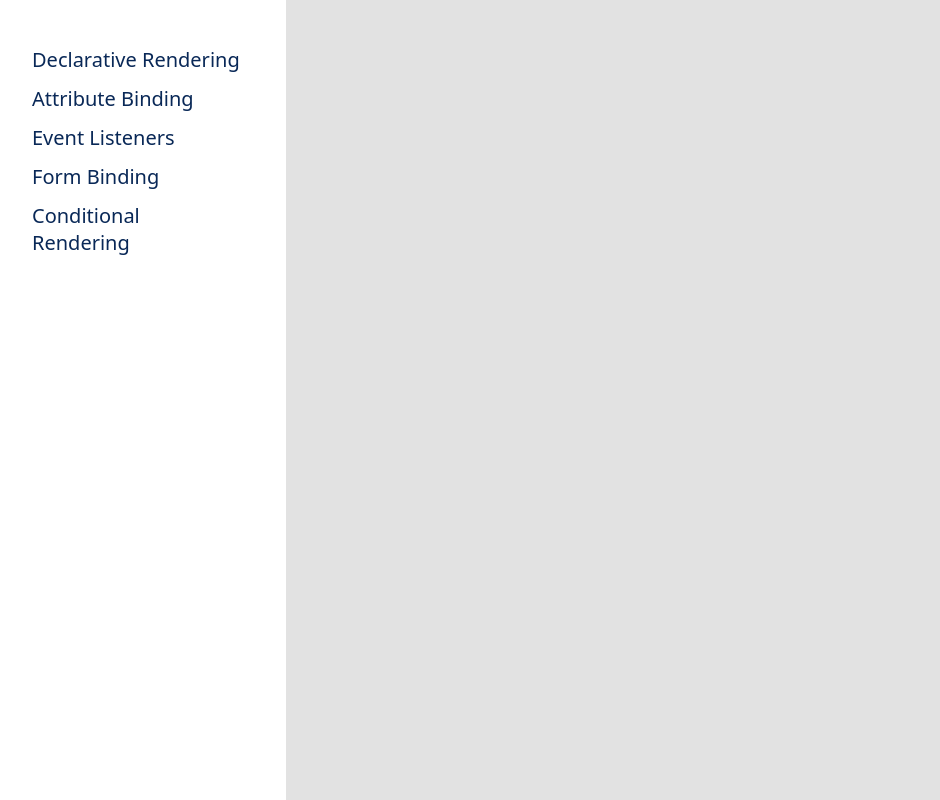
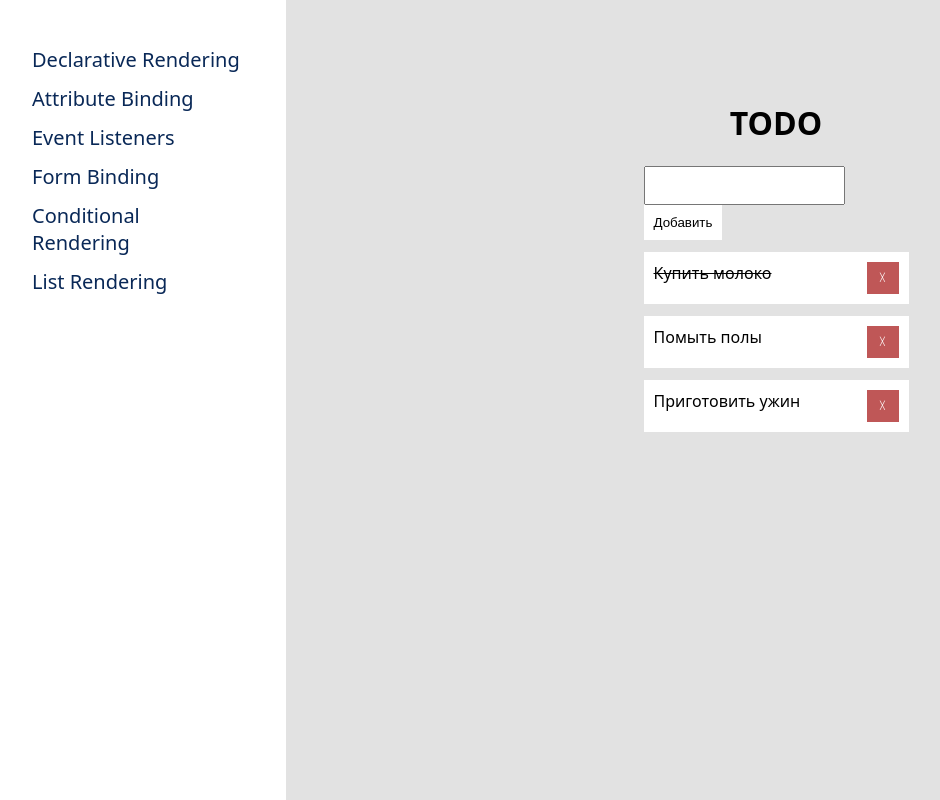
Before and after one commit to a-xalimonov/learnVue3, a Vue app: page /list_rendering in a window 1280 px wide. Shown: the whole page, without its empty margins (14-954 px from the left). Built offline with nearby package versions, Linux system fonts and the light colour scheme.

Commit message:
Сделано задание по отрисовке списков

```diff
--- a/src/App.vue
+++ b/src/App.vue
@@ -10,6 +10,7 @@ import { RouterLink, RouterView } from 'vue-router'
       <RouterLink to="/event_listeners">Event Listeners</RouterLink>
       <RouterLink to="/form_binding">Form Binding</RouterLink>
       <RouterLink to="/conditional_rendering">Conditional Rendering</RouterLink>
+      <RouterLink to="/list_rendering">List Rendering</RouterLink>
     </nav>
     <main>
       <RouterView />
--- a/src/router/index.ts
+++ b/src/router/index.ts
@@ -1,9 +1,10 @@
 import { createRouter, createWebHistory } from 'vue-router'
-import DeclarativeRendering from '../views/DeclarativeRendering.vue'
-import AttributeBinding from '../views/AttributeBinding.vue'
-import EventListeners from '../views/EventListeners.vue'
-import FormBinding from '../views/FormBinding.vue'
-import ConditionalRendering from '../views/ConditionalRendering.vue'
+import DeclarativeRendering from '../views/DeclarativeRendering/DeclarativeRendering.vue'
+import AttributeBinding from '../views/AttributeBinding/AttributeBinding.vue'
+import EventListeners from '../views/EventListeners/EventListeners.vue'
+import FormBinding from '../views/FormBinding/FormBinding.vue'
+import ConditionalRendering from '../views/ConditionalRendering/ConditionalRendering.vue'
+import ListRendering from '../views/ListRendering/ListRendering.vue'
 
 const router = createRouter({
   history: createWebHistory(import.meta.env.BASE_URL),
@@ -37,7 +38,11 @@ const router = createRouter({
       name: 'conditional_rendering',
       component: ConditionalRendering
     },
-
+    {
+      path: '/list_rendering',
+      name: 'list_rendering',
+      component: ListRendering
+    },
   ]
 })
 
--- a/src/views/DeclarativeRendering.vue
+++ b/src/views/DeclarativeRendering/DeclarativeRendering.vue
@@ -1,5 +1,5 @@
 <script setup lang="ts">
-import Clock from '../components/Clock.vue';
+import Clock from '../../components/Clock.vue';
 import { ref } from 'vue';
 
 const headerText = ref('Текущее время')
--- /dev/null
+++ b/src/views/ListRendering/ListRendering.vue
@@ -0,0 +1,104 @@
+<script setup lang="ts">
+import { ref } from 'vue';
+import type { TodoItem } from './types'
+
+const newName= ref<string>('');
+const list = ref<TodoItem[]>([
+	{
+		name: 'Купить молоко',
+		active: false
+	},
+	{
+		name: 'Помыть полы',
+		active: true
+	},
+	{
+		name: 'Приготовить ужин',
+		active: true
+	},
+]);
+
+function removeItem(item: TodoItem) {
+	list.value = list.value.filter(todo => todo !== item);
+}
+function toggleItem(item: TodoItem) {
+	item.active = !item.active;
+}
+function addItem() {
+	if (newName.value) {
+		list.value = [
+			...list.value,
+			{
+				name: newName.value,
+				active: true
+			}
+		];
+		newName.value = '';
+	}
+}
+
+</script>
+
+<template>
+  <div class="content">
+		<div class="todo-list">
+			<h1 class="header">TODO</h1>
+			<form @submit.prevent="addItem">
+				<input v-model="newName" type="text">
+				<button>Добавить</button>
+			</form>
+
+			<div
+				v-for="item in list"
+				class="todo-item"
+				@click="toggleItem(item)"
+			>
+				<div
+					:class="{ inactive: !item.active }"
+				>
+					{{ item.name }}
+				</div>
+				<button @click="removeItem(item)">╳</button>
+			</div>
+		</div>
+  </div>
+</template>
+
+<style scoped>
+.content {
+}
+
+.todo-list {
+	margin: 80px auto;
+
+	display: flex;
+	flex-direction: column;
+	align-items: center;
+	width: 265px;
+}
+
+.todo-item {
+	display: flex;
+	justify-content: space-between;
+	padding: 10px;
+	margin-top: 12px;
+	background-color: white;
+	word-break: break-all;
+	width: 100%;
+
+}
+
+.todo-item button {
+	width: 32px;
+	height: 32px;
+	margin-left: 8px;
+	flex-shrink: 0;
+	font-size: 8px;
+	color: white;
+	background-color: rgb(191, 87, 87);
+}
+
+.inactive {
+	text-decoration: line-through;
+}
+</style>
--- /dev/null
+++ b/src/views/ListRendering/types.ts
@@ -0,0 +1,4 @@
+export type TodoItem = {
+	name: string,
+	active: boolean
+};
```
Also changed, not shown: src/views/AttributeBinding/AttributeBinding.vue (renamed from src/views/AttributeBinding.vue), src/views/ConditionalRendering/ConditionalRendering.vue (renamed from src/views/ConditionalRendering.vue), src/views/EventListeners/EventListeners.vue (renamed from src/views/EventListeners.vue), src/views/FormBinding/FormBinding.vue (renamed from src/views/FormBinding.vue).
